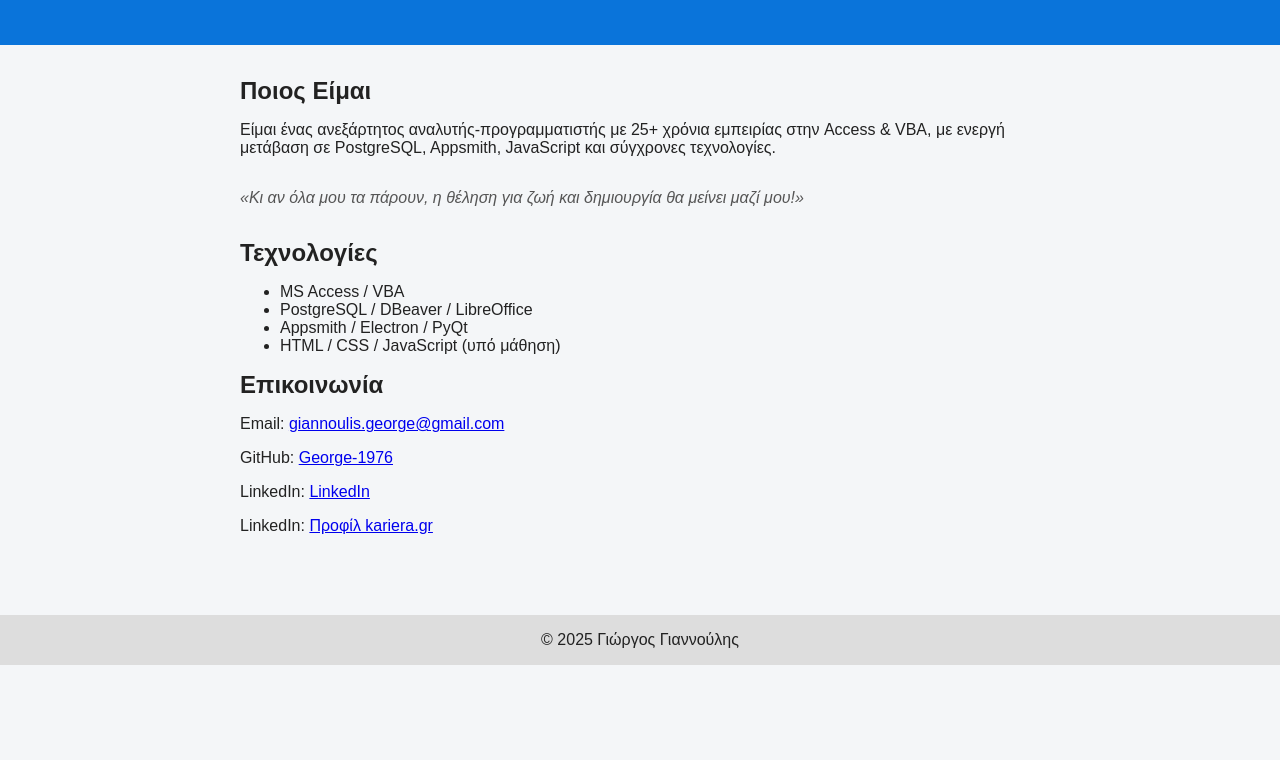
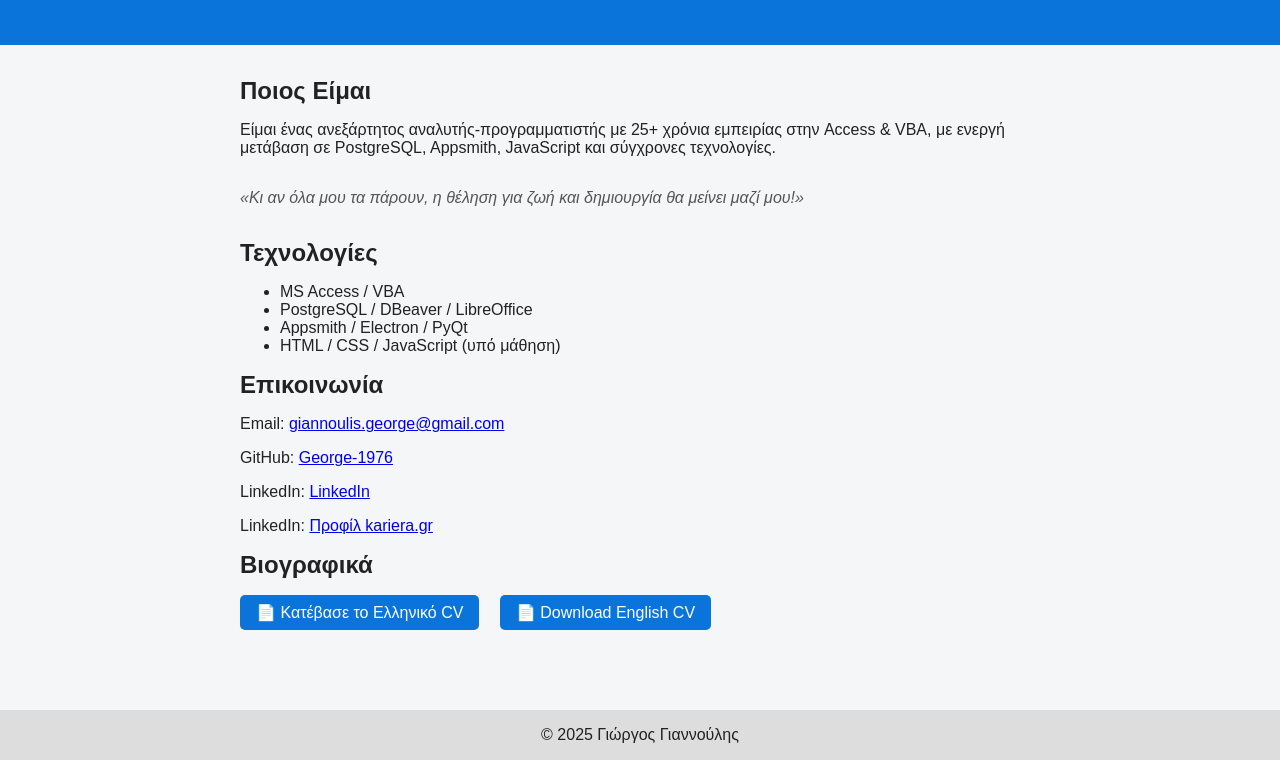
Before and after one commit to George-1976/george-1976.github.io, a plain HTML site: page index.html in a window 1280 px wide. Shown: the part 336-1096 px from the top of the page. Before the commit the page ends 1001 px from the top, so only its background shows below. Drawn offline with Linux system fonts and the light colour scheme.

Commit message:
Update index.html

```diff
--- a/index.html
+++ b/index.html
@@ -39,6 +39,17 @@
         <p>GitHub: <a href="https://github.com/George-1976" target="_blank">George-1976</a></p>
         <p>LinkedIn: <a href="https://www.linkedin.com/in/γιώργος-γιαννούλης-4192631a4/" target="_blank">LinkedIn</a></p>
         <p>LinkedIn: <a href="https://www.kariera.gr/en/profile">Προφίλ kariera.gr</a></p>
+
+        <h2>Βιογραφικά</h2>
+    <p>
+    <a href="CV_Giannoulis_2025_GR.docx" download style="display: inline-block; padding: 0.5rem 1rem; background: #0a74da; color: white; text-decoration: none; border-radius: 5px; margin-right: 1rem;">
+        📄 Κατέβασε το Ελληνικό CV
+    </a>
+    <a href="CV_Giannoulis_2025_EN.docx" download style="display: inline-block; padding: 0.5rem 1rem; background: #0a74da; color: white; text-decoration: none; border-radius: 5px;">
+        📄 Download English CV
+    </a>
+    </p>
+
     </section>
 
     <footer>
```
